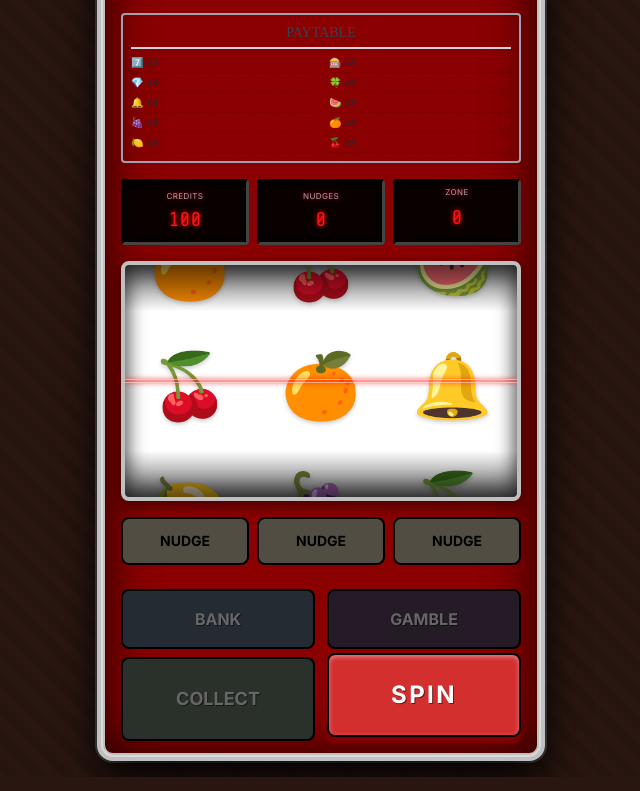
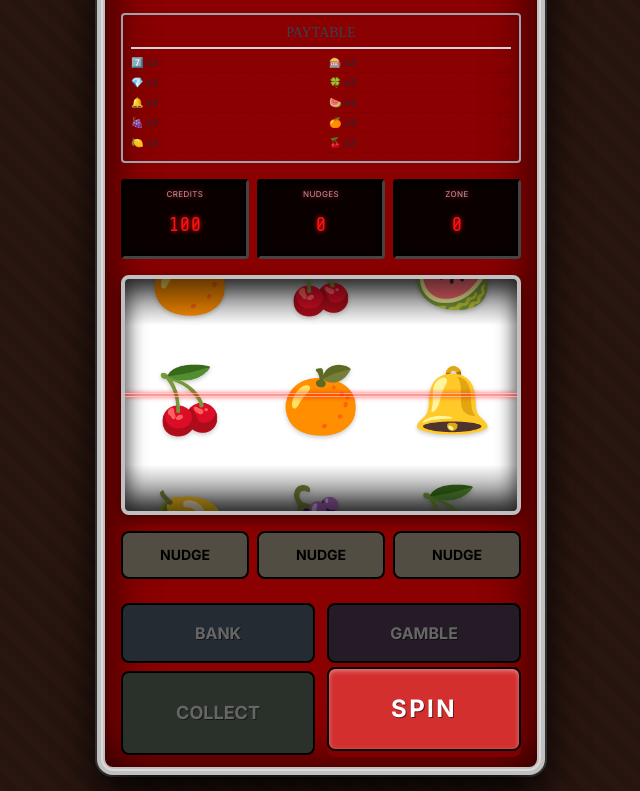
Before and after one commit to dylan7474/FruitMachine2, a plain HTML site: page traditional.html in a window 1280 px wide. Shown: the part 139-930 px from the top of the page, without its empty margins (319-959 px from the left). Drawn offline with nearby package versions, Linux system fonts and the light colour scheme; a web font is replaced by a local one.

Commit message:
Update traditional.html
fix resizing issue

```diff
--- a/traditional.html
+++ b/traditional.html
@@ -239,20 +239,20 @@
         <!-- LED Displays Cluster -->
         <div class="grid grid-cols-3 gap-2 mb-4">
             <!-- Credits -->
-            <div id="credit-window" class="led-screen p-2 rounded flex flex-col items-center justify-center transition-all duration-300">
-                <div id="credit-label" class="text-[8px] uppercase tracking-wider text-gray-400 mb-1">CREDITS</div>
-                <div id="balance-display" class="led-font text-xl transition-all duration-200">100</div>
+            <div id="credit-window" class="led-screen rounded relative flex flex-col items-center justify-center transition-all duration-300 h-[80px]">
+                <div id="credit-label" class="text-[8px] uppercase tracking-wider text-gray-400 absolute top-1.5">CREDITS</div>
+                <div id="balance-display" class="led-font text-xl transition-all duration-200 mt-3">100</div>
             </div>
 
             <!-- Nudges -->
-            <div id="nudge-count-container" class="led-screen p-2 rounded flex flex-col items-center justify-center">
-                <div class="text-[8px] uppercase tracking-wider text-gray-400 mb-1">NUDGES</div>
-                <div id="nudge-display" class="led-font text-xl">0</div>
+            <div id="nudge-count-container" class="led-screen rounded relative flex flex-col items-center justify-center h-[80px]">
+                <div class="text-[8px] uppercase tracking-wider text-gray-400 absolute top-1.5">NUDGES</div>
+                <div id="nudge-display" class="led-font text-xl mt-3">0</div>
             </div>
 
             <!-- Gamble/Win Zone -->
-            <div id="gamble-window" class="led-screen p-2 rounded relative flex flex-col items-center justify-center min-h-[50px]">
-                <div class="text-[8px] uppercase tracking-wider text-gray-400 mb-1 absolute top-1">ZONE</div>
+            <div id="gamble-window" class="led-screen rounded relative flex flex-col items-center justify-center h-[80px]">
+                <div class="text-[8px] uppercase tracking-wider text-gray-400 absolute top-1.5">ZONE</div>
 
                 <div id="gamble-overlay" class="hidden w-full flex flex-col items-center justify-center gap-0 mt-3">
                     <div id="light-double" class="gamble-light led-font text-[10px] leading-tight">DOUBLE</div>
@@ -621,8 +621,8 @@
             nudgesAreActiveForTurn = false;
             updateDisplays();
 
-            // New mechanical chunky spin sound
-            playChunkyButton();
+            // Chunky button sound silenced for now
+            // playChunkyButton();
 
             const reelElements = [0, 1, 2].map(id => document.getElementById(`reel-${id}`));
             reelElements.forEach((reel, i) => {
```
